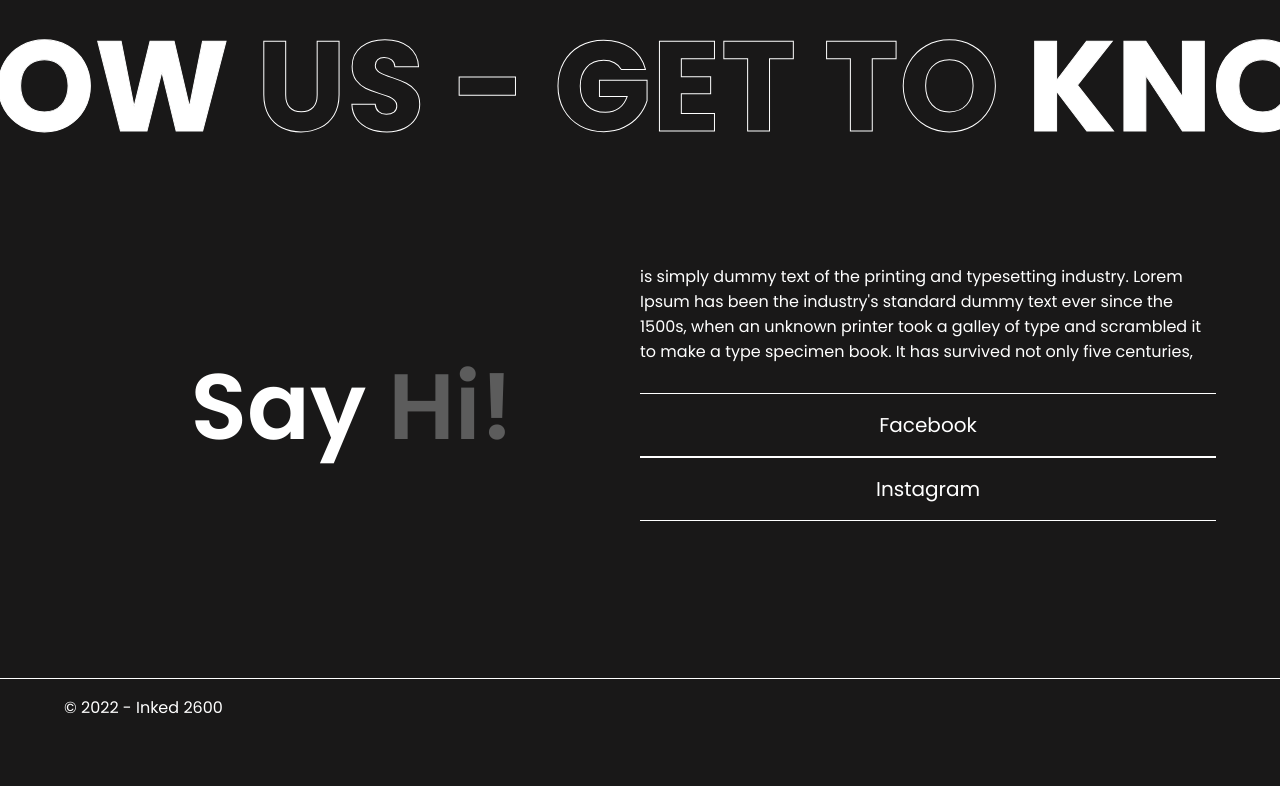
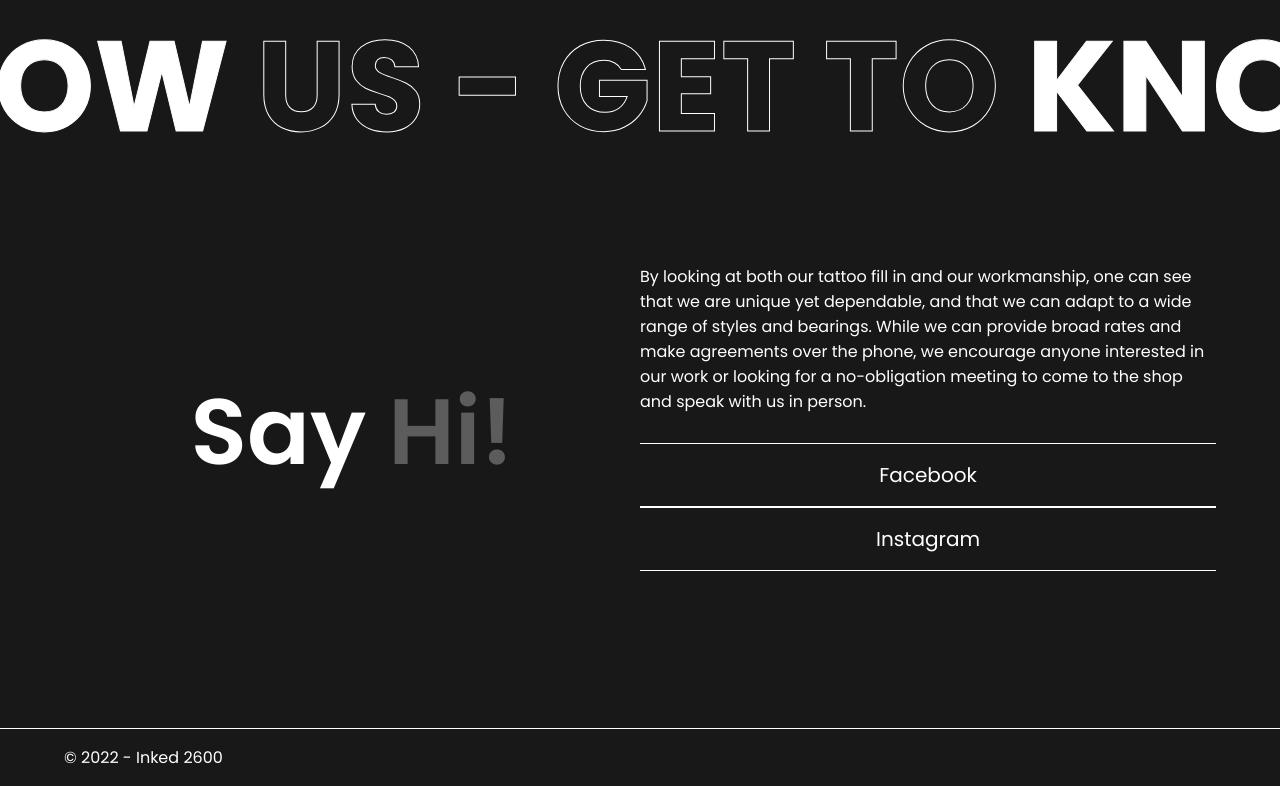
Before and after one commit to knowsblednyahaha/Inked2600, a React (Vite) app: page /about in a window 1280 px wide. Shown: the part 5304-6090 px from the top of the page. Before the commit the page ends 6040 px from the top, so only its background shows below. Built offline with nearby package versions, Linux system fonts and the light colour scheme.

Commit message:
change the text in contact component

```diff
--- a/src/App.tsx
+++ b/src/App.tsx
@@ -17,7 +17,7 @@ function App() {
   // }, []);
   return (
     <>
-      <Routes>
+      <Routes >
         <Route path='/' element={<Homepage />} />
         <Route path='/about' element={<Aboutpage />} />
         <Route path='/artist/:id' element={<Artistpage />} />
--- a/src/Components/Contact-Hero.scss
+++ b/src/Components/Contact-Hero.scss
@@ -125,20 +125,6 @@
   .social-media-item{
     text-align: center
   }
-  .button-container{
-    padding: 1.5em;
-
-    button{
-      border-radius: 0;
-      padding: 1em;
-      color: #000;
-      font-weight: 600;
-      font-size: 1em;
-      box-shadow: none;
-      background-color: #FFF;
-      border-color: transparent;
-    }
-  }
 }
 // fortablets and small laptop screens
 @media screen and (min-device-width: 768px) and (max-device-width: 1199px){
--- a/src/Components/Contact-Hero.tsx
+++ b/src/Components/Contact-Hero.tsx
@@ -82,13 +82,9 @@ function ContactHero() {
                     <h5 data-scroll> Say <a href='mailto:inked2600@gmail.com' data-scroll> Hi!</a></h5>
                 </div>
                 <div className='description-container'>
-                    <div className='text-description' ref={textDesc} data-scroll>is simply dummy text of the printing and
-                        typesetting industry. Lorem Ipsum has been
-                        the industry's standard dummy text ever
-                        since the 1500s, when an unknown printer
-                        took a galley of type and scrambled it to
-                        make a type specimen book. It has survived
-                        not only five centuries,
+                    <div className='text-description' ref={textDesc} data-scroll>
+                        By looking at both our tattoo fill in and our workmanship, one can see that we are unique yet dependable, and that we can adapt to a wide range of styles and bearings.
+                        While we can provide broad rates and make agreements over the phone, we encourage anyone interested in our work or looking for a no-obligation meeting to come to the shop and speak with us in person.
                     </div>
                     <div className='social-media-container'>
                         <div className='social-media-item' ref={element => {line.current[0] = element;}}>
```
